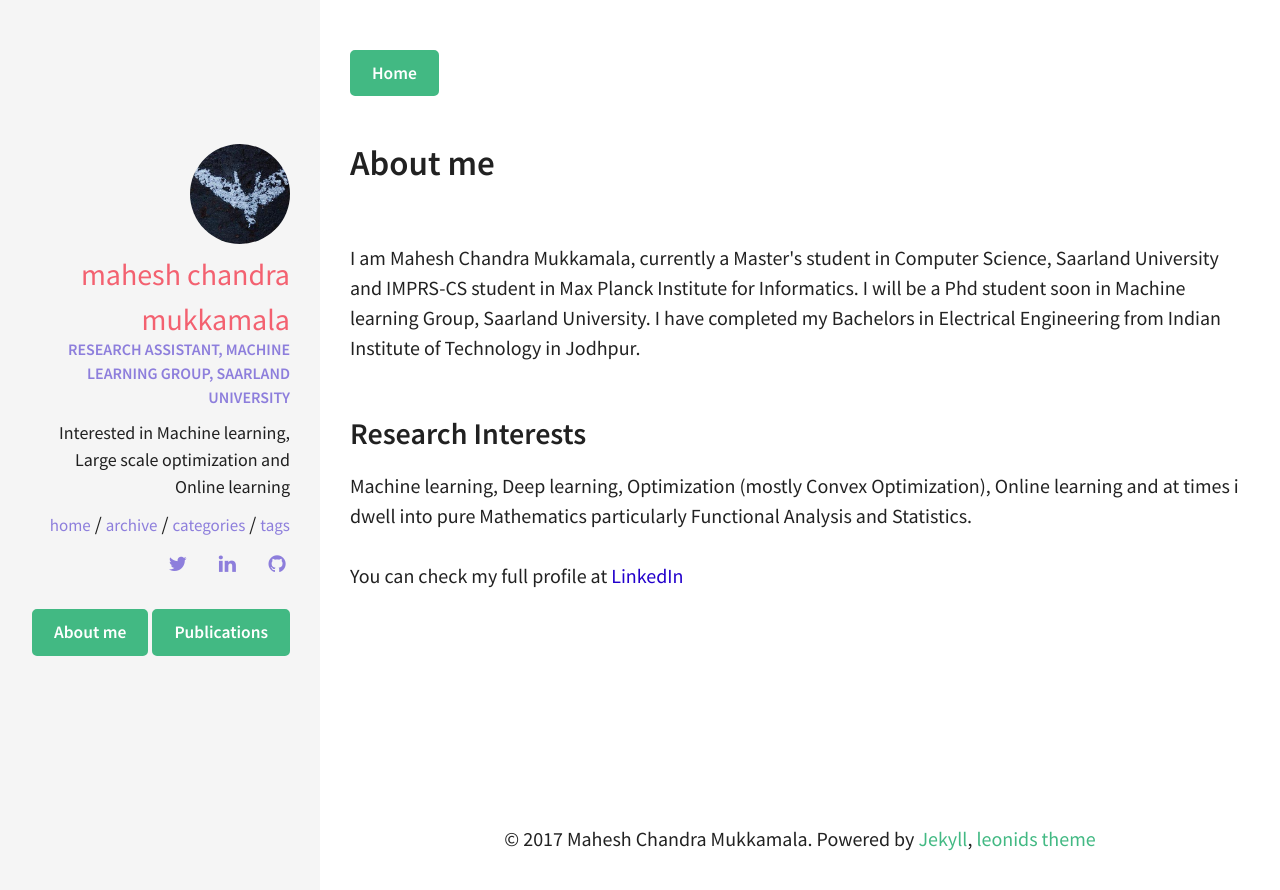
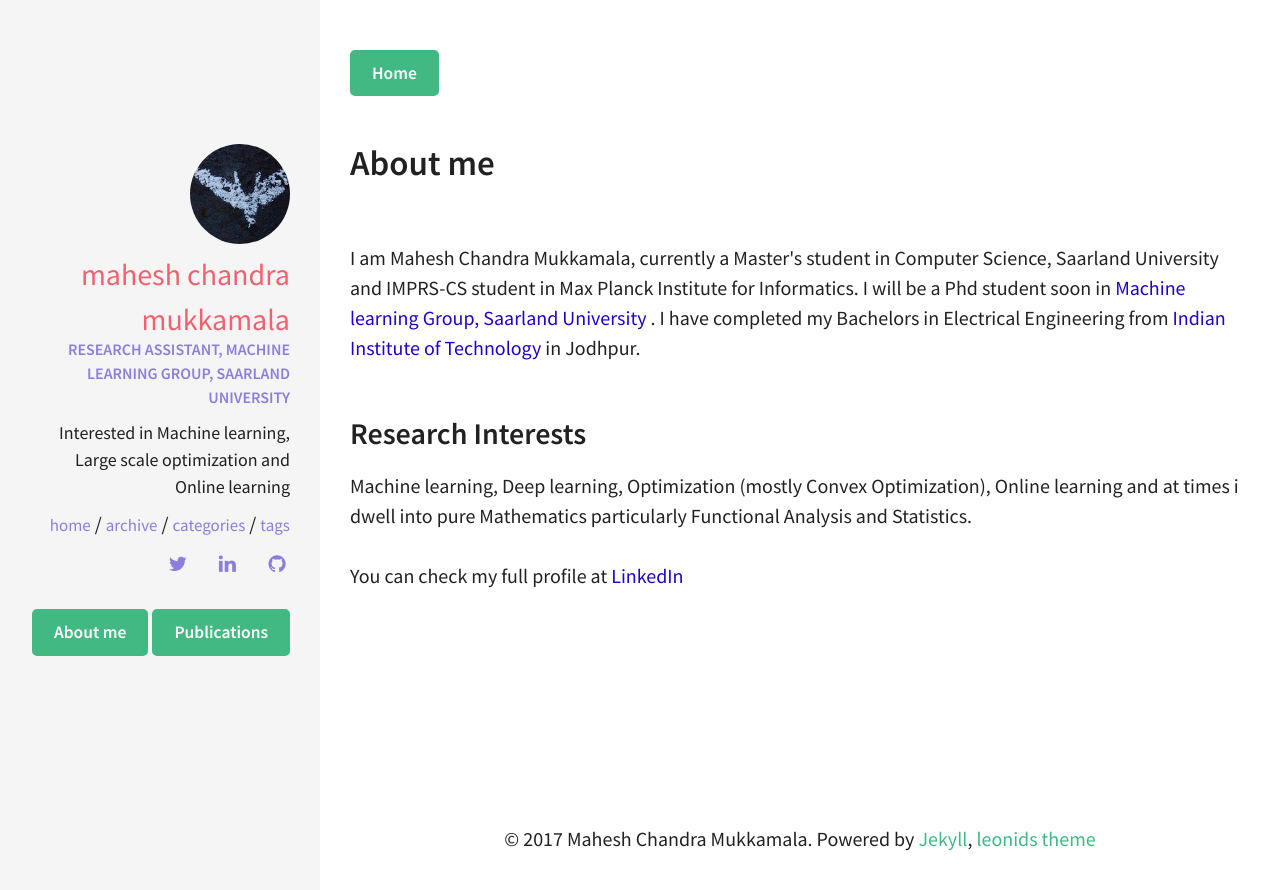
Before and after one commit to mmahesh/mmahesh.github.io, a Jekyll site: the page built from about_me.html, in a window 1280 px wide. Shown: the top 890 px of the page. Built offline with Jekyll 4.4.1, drawn with Linux system fonts in a browser that asks for light colours.

Commit message:
added links to unis

```diff
--- a/_layouts/about_me.html
+++ b/_layouts/about_me.html
@@ -11,7 +11,7 @@ layout: default
     </header>
 
     <article class="page-content">
-      I am Mahesh Chandra Mukkamala, currently a Master's student in Computer Science, Saarland University and IMPRS-CS student in Max Planck Institute for Informatics. I will be a Phd student soon in Machine learning Group, Saarland University. I have completed my Bachelors in Electrical Engineering from Indian Institute of Technology in Jodhpur.
+      I am Mahesh Chandra Mukkamala, currently a Master's student in Computer Science, Saarland University and IMPRS-CS student in Max Planck Institute for Informatics. I will be a Phd student soon in <a  style="color:#2200CC;" target="_blank" href="http://www.ml.uni-saarland.de/">Machine learning Group, Saarland University</a> . I have completed my Bachelors in Electrical Engineering from  <a  style="color:#2200CC;" target="_blank" href="http://iitj.ac.in/">Indian Institute of Technology</a> in Jodhpur.
       <br><br>
       <h3>Research Interests</h3>
       Machine learning, Deep learning, Optimization (mostly Convex Optimization), Online learning and at times i dwell into pure Mathematics particularly Functional Analysis and Statistics.
```
